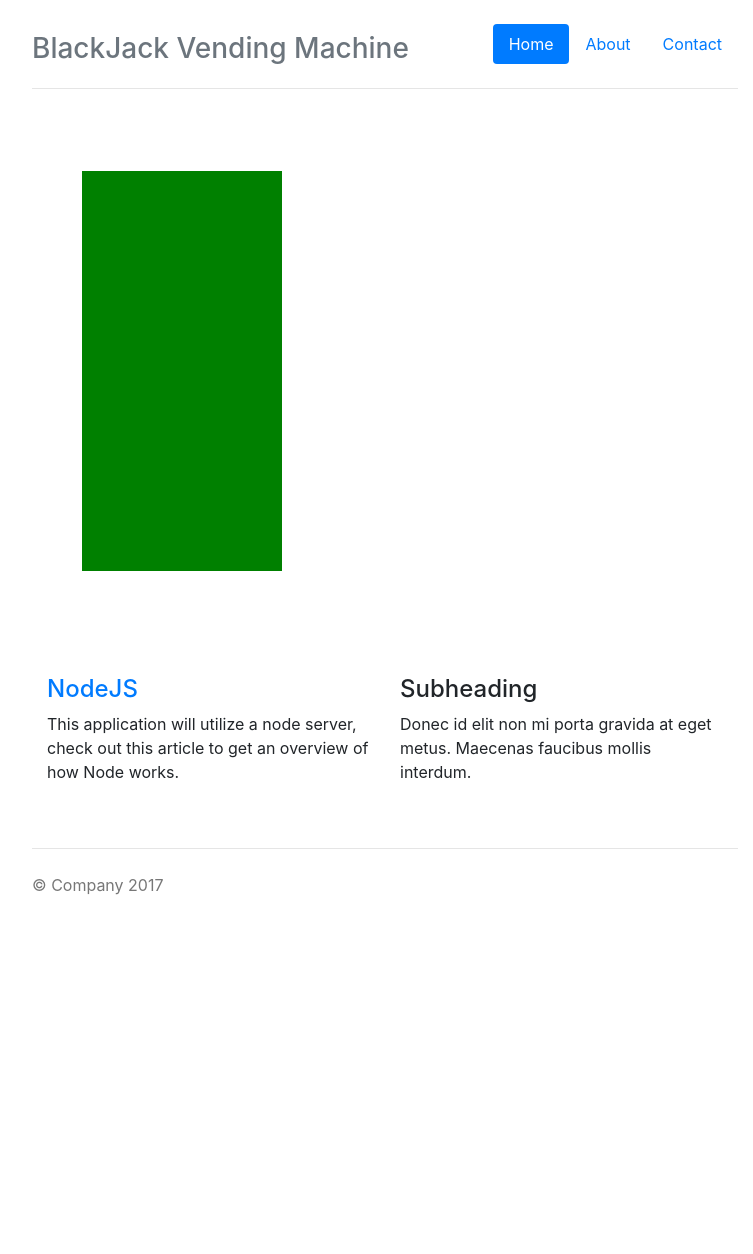
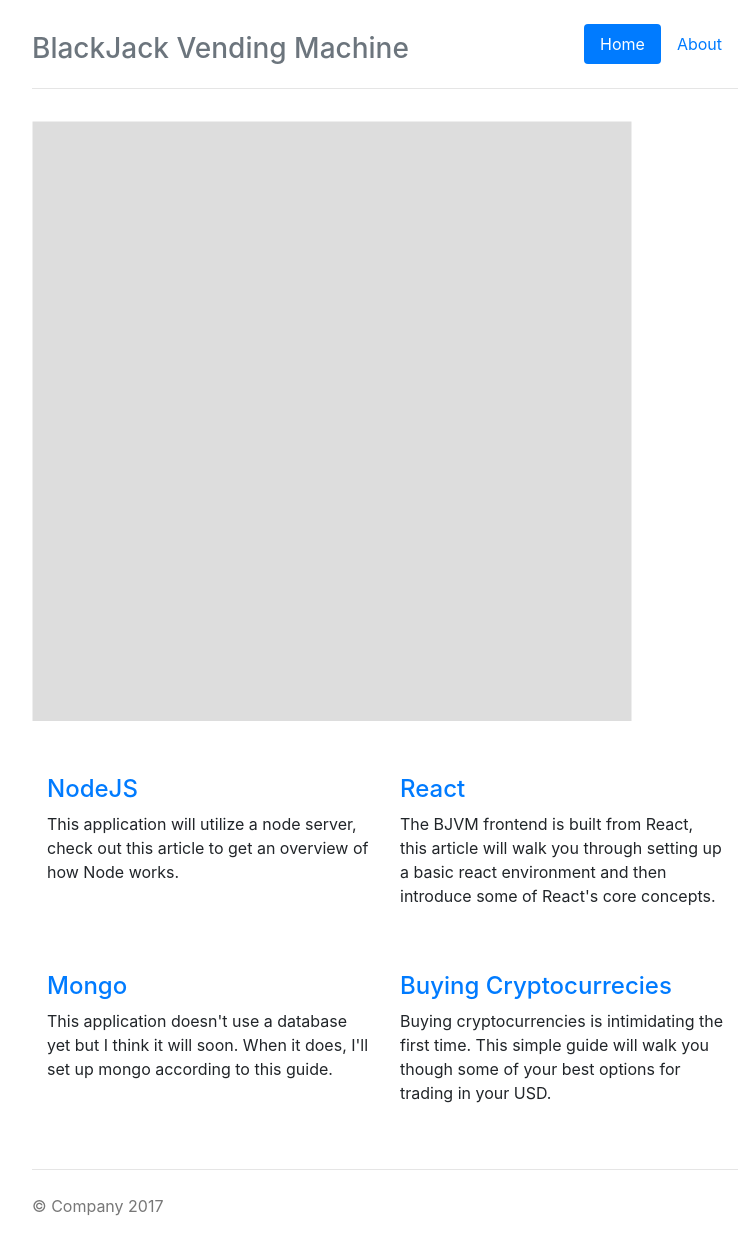
Before and after one commit to bohendo/bjtj, a React app: page / in a window 1280 px wide. Shown: the top 1254 px of the page, without its empty margins (255-1008 px from the left). Before the commit the page ends 937 px from the top, so only its background shows below. Built offline with nearby package versions, Linux system fonts and the light colour scheme.

Commit message:
Initialize frontend

```diff
--- a/src/bjvm.jsx
+++ b/src/bjvm.jsx
@@ -1,13 +1,19 @@
 
 import React from 'react';
 
-class BJVM extends React.Component { render() { return (
-<div>
+export default class BJVM extends React.Component {
+  render() {
+    return (
 
-  <svg height="500" width="300">
-    <rect x="50" y="50" height="400" width="200" fill="green"/>
+<div class="center canvas">
+
+  <svg height="600" width="600">
+    <rect x="0" y="0" height="700" width="600"
+          fill="#ddd" stroke="white"/>
+    <polygon points=""
+          fill="#171" stroke="white"/>
   </svg>
 
 </div>
+
 ); } }
-export default BJVM;
--- a/src/index.jsx
+++ b/src/index.jsx
@@ -2,7 +2,7 @@
 import React from 'react';
 import BJVM from './bjvm.jsx';
 
-class Index extends React.Component { render() { return (
+export default class Index extends React.Component { render() { return (
 <div>
 
     <div class="container">
@@ -13,10 +13,7 @@ class Index extends React.Component { render() { return (
               <a class="nav-link active" href="#">Home <span class="sr-only">(current)</span></a>
             </li>
             <li class="nav-item">
-              <a class="nav-link" href="#">About</a>
-            </li>
-            <li class="nav-item">
-              <a class="nav-link" href="#">Contact</a>
+              <a class="nav-link" href="about">About</a>
             </li>
           </ul>
         </nav>
@@ -33,8 +30,22 @@ class Index extends React.Component { render() { return (
         </div>
 
         <div class="col-lg-6">
-          <h4>Subheading</h4>
-          <p>Donec id elit non mi porta gravida at eget metus. Maecenas faucibus mollis interdum.</p>
+          <a href="react"><h4>React</h4></a>
+          <p>The BJVM frontend is built from React, this article will walk you through setting up a basic react environment and then introduce some of React's core concepts.</p>
+
+        </div>
+      </div>
+
+      <div class="row marketing">
+        <div class="col-lg-6">
+          <a href="mongo"><h4>Mongo</h4></a>
+          <p>This application doesn't use a database yet but I think it will soon. When it does, I'll set up mongo according to this guide.</p>
+
+        </div>
+
+        <div class="col-lg-6">
+          <a href="buying-crypto"><h4>Buying Cryptocurrecies</h4></a>
+          <p>Buying cryptocurrencies is intimidating the first time. This simple guide will walk you though some of your best options for trading in your USD.</p>
 
         </div>
       </div>
@@ -47,4 +58,3 @@ class Index extends React.Component { render() { return (
 
 </div>
 ); } }
-export default Index;
```
Also changed, not shown: doc/about.md (added, +20 -0 lines), 1 other file (tests, documents, lock files or other folders).
